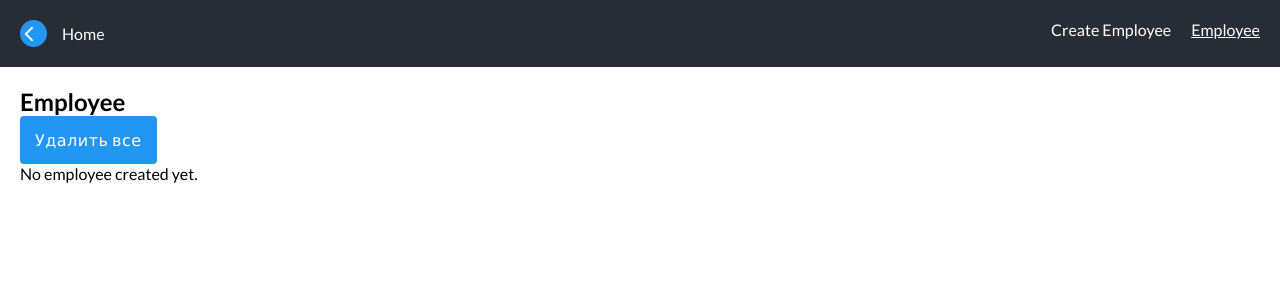
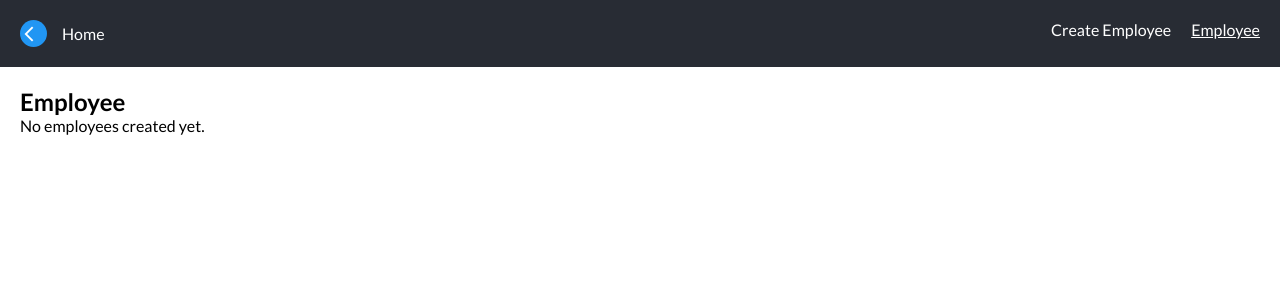
Before and after one commit to MaksymStoianov/ait-tr__frontend-pro-employee, a React (Vite) app: page /employee in a window 1280 px wide. Shown: the top 300 px of the page. Built offline with nearby package versions, Linux system fonts and the light colour scheme.

Commit message:
Кнопки удаления

```diff
--- a/src/components/EmployeeCard/EmployeeCard.tsx
+++ b/src/components/EmployeeCard/EmployeeCard.tsx
@@ -8,7 +8,7 @@ function EmployeeCard(props: Employee) {
   const { deleteEmployee } = useEmployees(); // Получаем функцию удаления сотрудника
 
   const handleDelete = () => {
-    deleteEmployee(props); // Вызываем функцию удаления сотрудника
+    deleteEmployee(props.id); // Вызываем функцию удаления сотрудника
   };
 
   return (
--- a/src/components/EmployeeContext/EmployeeContext.tsx
+++ b/src/components/EmployeeContext/EmployeeContext.tsx
@@ -18,28 +18,32 @@ export function EmployeeProvider({ children }: EmployeeProviderProps) {
 	const [employees, setEmployees] = useState<Employee[]>([]);
 
 	/**
-	 * Добавляет новый `Employee`.
+	 * Добавляет нового сотрудника (`Employee`).
 	 */
 	const addEmployee = (employee: Employee) => {
-		setEmployees([...employees, employee]);
+		const newEmployee = { ...employee, id: crypto.randomUUID() }; //  Генерация уникального string ID
+		setEmployees((prevEmployees) => [...prevEmployees, newEmployee]);
 	};
 
+
 	/**
-	 * Удаляет `Employee`.
+	 * Удаляет сотрудника (`Employee`) по `id`.
 	 */
-	const deleteEmployee = (employee: Employee) => {
-		setEmployees(employees.filter(e => e.id !== employee.id));
+	const deleteEmployee = (id: string | number) => {
+		setEmployees((prevEmployees) => prevEmployees.filter(e => e.id !== id));
 	};
 
+
+
 	/**
-	 * Удаляет все `Employee`.
+	 * Удаляет всех сотрудников (`Employee`).
 	 */
 	const deleteAllEmployees = () => {
-		setEmployees([]);
+		setEmployees([]); //  Работает правильно
 	};
 
-	// Создать провайдер (обертка), которая позволит получить значение из контекста.
-	// Добавляем значение, к которому и необходим доступ.
+	// Создать провайдер (обертку), которая позволит получить значение из контекста.
+	// Добавляем значение, к которому необходим доступ.
 	return (
 		<EmployeeContext.Provider
 			value={{ employees, addEmployee, deleteEmployee, deleteAllEmployees }}
--- a/src/pages/Employee/Employee.tsx
+++ b/src/pages/Employee/Employee.tsx
@@ -5,19 +5,25 @@ import { useEmployees } from "components/EmployeeContext/EmployeeContext";
 function EmployeePage() {
 	const { employees, deleteAllEmployees } = useEmployees();
 
-	// FIXME: Не уверен что правильно сделал key.
-	const employeesEl = employees.map(employee => {
-		return <EmployeeCard key={employee.id} {...employee} />;
-	});
+	// Генерируем список сотрудников
+	const employeesEl = employees.map((employee) => (
+		<EmployeeCard key={employee.id} {...employee} />
+	));
 
 	return (
-		<div>
+		<section>
 			<h2>Employee</h2>
-			<p>
-				<Button name="Удалить все" onClick={() => deleteAllEmployees()} />
-			</p>
-			{employees.length ? employeesEl : <p>No employee created yet.</p>}
-		</div>
+
+			{/* Кнопка удаления всех сотрудников */}
+			{employees.length > 0 && (
+				<p>
+					<Button name="Удалить все" onClick={deleteAllEmployees} />
+				</p>
+			)}
+
+			{/* Список сотрудников или сообщение, что сотрудников нет */}
+			{employees.length > 0 ? <ul>{employeesEl}</ul> : <p>No employees created yet.</p>}
+		</section>
 	);
 }
 
```
Also changed, not shown: src/components/EmployeeContext/types.ts (+5 -4 lines).
